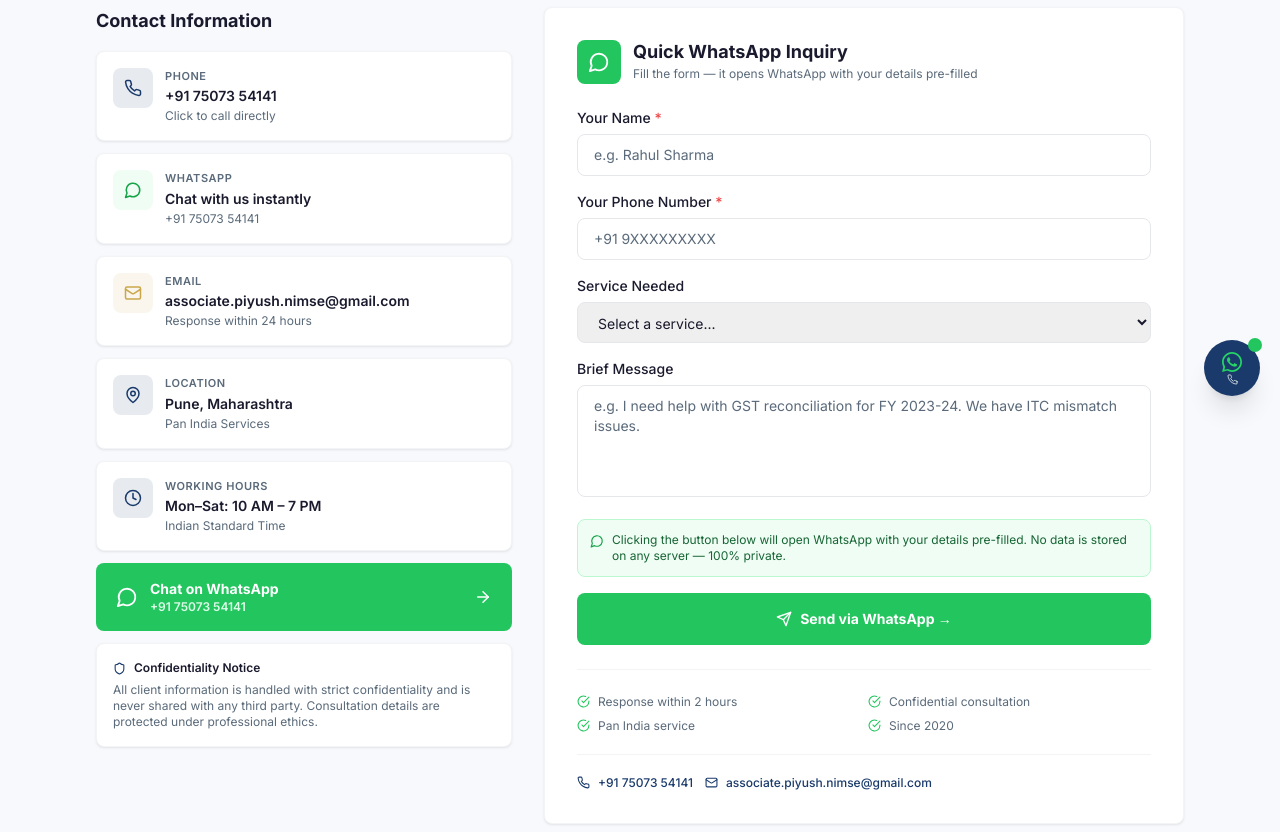
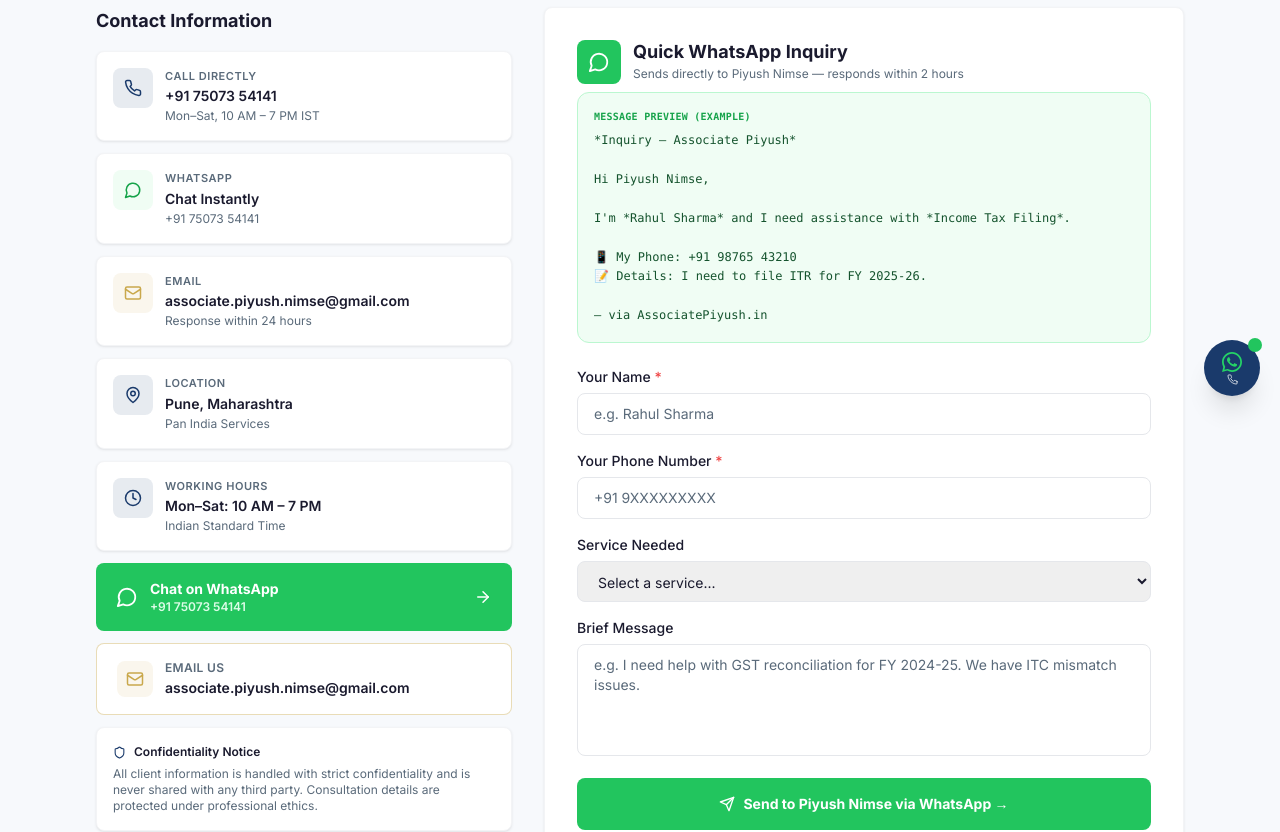
Before and after one commit to ccassociates2024-boop/associate-piyush, a Next.js app: page /contact in a window 1280 px wide. Shown: the part 380-1212 px from the top of the page. Built offline with nearby package versions, Linux system fonts and the light colour scheme.

Commit message:
Add WA inquiry template, 4 real testimonials, income tax section, email prominence

```diff
--- a/app/contact/ContactForm.tsx
+++ b/app/contact/ContactForm.tsx
@@ -18,25 +18,27 @@
 const EMAIL = "associate.piyush.nimse@gmail.com";
 const WA_BASE = `https://wa.me/${PHONE_RAW}`;
 const WA_QUICK = `${WA_BASE}?text=${encodeURIComponent(
-  "Hello Associate Piyush, I need tax consultation."
+  "Hi Piyush Nimse,\n\nI need tax consultation. Please get back to me.\n\n— via AssociatePiyush.in"
 )}`;
 
 const SERVICES = [
   "GST Reconciliation",
-  "Income Tax Filing",
+  "Income Tax Filing (ITR)",
   "TDS Compliance",
   "Forensic Accounting",
   "Tax Notice Reply",
+  "Audit & Assurance",
   "Business Advisory",
+  "Capital Gains Tax",
   "Other",
 ];
 
 const INFO_CARDS = [
   {
     icon: Phone,
-    label: "Phone",
+    label: "Call Directly",
     value: PHONE,
-    sub: "Click to call directly",
+    sub: "Mon–Sat, 10 AM – 7 PM IST",
     href: "tel:+917507354141",
     accent: "bg-primary/10",
     iconColor: "text-primary",
@@ -44,7 +46,7 @@
   {
     icon: MessageCircle,
     label: "WhatsApp",
-    value: "Chat with us instantly",
+    value: "Chat Instantly",
     sub: PHONE,
     href: WA_QUICK,
     accent: "bg-green-50",
@@ -98,12 +100,14 @@
 
   const handleWhatsApp = (e: React.FormEvent) => {
     e.preventDefault();
-    const text = [
-      `Name: ${form.name || "—"}`,
-      `Phone: ${form.phone || "—"}`,
-      `Service: ${form.service || "—"}`,
-      `Message: ${form.message || "—"}`,
-    ].join("\n");
+    const text =
+      `*Inquiry — Associate Piyush*\n\n` +
+      `Hi Piyush Nimse,\n\n` +
+      `I'm *${form.name || "—"}* and I need assistance with *${form.service || "Tax Consultation"}*.\n\n` +
+      `📱 My Phone: ${form.phone || "—"}\n` +
+      (form.message ? `📝 Details: ${form.message}\n\n` : "\n") +
+      `Please get back to me at your earliest convenience.\n\n` +
+      `— via AssociatePiyush.in`;
     const url = `${WA_BASE}?text=${encodeURIComponent(text)}`;
     window.open(url, "_blank", "noopener,noreferrer");
   };
@@ -164,10 +168,24 @@
                 <MessageCircle size={22} />
                 <div className="text-left">
                   <div className="text-sm font-bold">Chat on WhatsApp</div>
-                  <div className="text-green-100 text-xs">+91 75073 54141</div>
+                  <div className="text-green-100 text-xs">{PHONE}</div>
                 </div>
               </div>
               <ArrowRight size={18} />
+            </a>
+
+            {/* Email CTA */}
+            <a
+              href={`mailto:${EMAIL}`}
+              className="flex items-center gap-3 bg-white border border-gold/40 hover:border-gold rounded-lg px-5 py-4 transition-colors w-full"
+            >
+              <div className="w-9 h-9 rounded-lg bg-gold/10 flex items-center justify-center flex-shrink-0">
+                <Mail size={18} className="text-gold" />
+              </div>
+              <div>
+                <div className="text-xs font-semibold text-muted uppercase tracking-wide mb-0.5">Email Us</div>
+                <div className="text-sm font-semibold text-dark break-all">{EMAIL}</div>
+              </div>
             </a>
 
             {/* Confidentiality note */}
@@ -186,7 +204,7 @@
           <div className="lg:col-span-3">
             <div className="bg-white rounded-card shadow-card border border-gray-100 p-6 sm:p-8">
               {/* Header */}
-              <div className="flex items-center gap-3 mb-6">
+              <div className="flex items-center gap-3 mb-2">
                 <div className="w-11 h-11 rounded-lg bg-green-500 flex items-center justify-center flex-shrink-0">
                   <MessageCircle size={22} className="text-white" />
                 </div>
@@ -195,9 +213,17 @@
                     Quick WhatsApp Inquiry
                   </h2>
                   <p className="text-muted text-xs mt-0.5">
-                    Fill the form — it opens WhatsApp with your details pre-filled
+                    Sends directly to Piyush Nimse — responds within 2 hours
                   </p>
                 </div>
+              </div>
+
+              {/* Preview message example */}
+              <div className="bg-green-50 border border-green-200 rounded-xl p-4 mb-6 text-xs text-green-900 font-mono leading-relaxed">
+                <div className="text-[10px] text-green-600 font-semibold uppercase tracking-wide mb-1.5">Message Preview (example)</div>
+                <div className="whitespace-pre-line">{
+                  `*Inquiry — Associate Piyush*\n\nHi Piyush Nimse,\n\nI'm *Rahul Sharma* and I need assistance with *Income Tax Filing*.\n\n📱 My Phone: +91 98765 43210\n📝 Details: I need to file ITR for FY 2025-26.\n\n— via AssociatePiyush.in`
+                }</div>
               </div>
 
               <form onSubmit={handleWhatsApp} className="space-y-4">
@@ -251,19 +277,10 @@
                   <label className="label">Brief Message</label>
                   <textarea
                     className="input-field h-28 resize-none"
-                    placeholder="e.g. I need help with GST reconciliation for FY 2023-24. We have ITC mismatch issues."
+                    placeholder="e.g. I need help with GST reconciliation for FY 2024-25. We have ITC mismatch issues."
                     value={form.message}
                     onChange={(e) => set("message", e.target.value)}
                   />
-                </div>
-
-                {/* How it works note */}
-                <div className="flex items-start gap-2 p-3 bg-green-50 border border-green-200 rounded-lg">
-                  <MessageCircle size={14} className="text-green-600 flex-shrink-0 mt-0.5" />
-                  <p className="text-xs text-green-800">
-                    Clicking the button below will open WhatsApp with your details
-                    pre-filled. No data is stored on any server — 100% private.
-                  </p>
                 </div>
 
                 {/* Submit */}
@@ -272,7 +289,7 @@
                   className="flex items-center justify-center gap-2 w-full bg-green-500 hover:bg-green-600 text-white font-bold rounded-lg py-4 text-sm transition-colors"
                 >
                   <Send size={16} />
-                  Send via WhatsApp →
+                  Send to Piyush Nimse via WhatsApp →
                 </button>
               </form>
 
@@ -287,18 +304,19 @@
               </div>
 
               {/* Also reachable via */}
-              <div className="mt-5 pt-5 border-t border-gray-100 flex flex-wrap gap-3">
+              <div className="mt-5 pt-5 border-t border-gray-100 space-y-2">
+                <div className="text-xs text-muted font-semibold uppercase tracking-wide mb-2">Or reach us directly</div>
                 <a
                   href={`tel:+${PHONE_RAW}`}
-                  className="flex items-center gap-2 text-xs font-medium text-primary hover:underline"
+                  className="flex items-center gap-2 text-sm font-medium text-primary hover:underline"
                 >
-                  <Phone size={13} /> {PHONE}
+                  <Phone size={14} /> {PHONE}
                 </a>
                 <a
                   href={`mailto:${EMAIL}`}
-                  className="flex items-center gap-2 text-xs font-medium text-primary hover:underline"
+                  className="flex items-center gap-2 text-sm font-medium text-primary hover:underline break-all"
                 >
-                  <Mail size={13} /> {EMAIL}
+                  <Mail size={14} /> {EMAIL}
                 </a>
               </div>
             </div>
--- a/app/page.tsx
+++ b/app/page.tsx
@@ -112,22 +112,32 @@
 
 const testimonials = [
   {
-    name: "Rajesh Mehta",
-    role: "Director, Mehta Textiles Pvt. Ltd., Pune",
-    text: "Associate Piyush resolved our 3-year GST ITC mismatch within a week. The reconciliation report was meticulous and helped us claim ₹4.2 lakhs of blocked credit. Highly professional service.",
+    name: "Mukund Kulkarni",
+    role: "Director, Kulkarni Enterprises, Pune",
+    text: "Piyush resolved a 3-year GST ITC mismatch in under a week. The reconciliation report was meticulous — helped us recover ₹4.2 lakhs of blocked credit. Highly recommend.",
     stars: 5,
+    service: "GST Reconciliation",
   },
   {
-    name: "Priya Sharma",
-    role: "CFO, TechBridge Solutions, Bangalore",
-    text: "We engaged Associate Piyush for a forensic audit after detecting irregularities in vendor payments. The investigation was thorough, confidential, and the findings report held up in legal proceedings.",
+    name: "Yogesh Zaware",
+    role: "Proprietor, Zaware Agro Traders, Nashik",
+    text: "Switched to the new tax regime on Piyush's advice after a detailed comparison. Saved ₹1.8 lakhs in taxes this year. The free ITR estimator tool gave me confidence even before the consultation.",
     stars: 5,
+    service: "Income Tax Advisory",
   },
   {
-    name: "Suresh Patil",
-    role: "Proprietor, Patil Agro Exports, Nasik",
-    text: "Switched from old to new tax regime after their detailed comparison. Saved ₹1.8 lakhs in taxes this year. The ITR estimator tool on the website gave me confidence before the consultation.",
+    name: "Nirmala Sawant",
+    role: "CFO, TechBridge Solutions, Bangalore",
+    text: "We engaged Associate Piyush for a forensic audit after detecting vendor payment irregularities. The investigation was thorough, confidential, and the findings report held up in legal proceedings.",
     stars: 5,
+    service: "Forensic Accounting",
+  },
+  {
+    name: "Pravin Patil",
+    role: "Owner, Patil Construction, Solapur",
+    text: "TDS compliance was always a headache for our business. Piyush set up a proper quarterly system — zero defaults since we engaged him 14 months ago. Excellent and reliable service.",
+    stars: 5,
+    service: "TDS Compliance",
   },
 ];
 
@@ -276,8 +286,73 @@
           </div>
           <div className="text-center mt-8">
             <Link href="/tools" className="btn-outline gap-2">
-              View All 12 Tools <ArrowRight size={16} />
+              View All 15 Tools <ArrowRight size={16} />
             </Link>
+          </div>
+        </div>
+      </section>
+
+      {/* Income Tax Highlight */}
+      <section className="bg-white py-16 border-t border-gray-100">
+        <div className="max-w-7xl mx-auto px-4 sm:px-6 lg:px-8">
+          <div className="grid lg:grid-cols-2 gap-10 items-center">
+            <div>
+              <div className="inline-flex items-center gap-2 px-3 py-1.5 bg-primary/8 rounded-full text-primary text-xs font-semibold mb-4">
+                <Calculator size={12} /> Income Tax Advisory
+              </div>
+              <h2 className="text-3xl font-bold text-dark mb-4 leading-tight">
+                Old Regime vs New Regime —<br />
+                <span className="text-primary">Know Which Saves You More</span>
+              </h2>
+              <p className="text-muted leading-relaxed mb-6">
+                Under Finance Act 2025, the New Regime offers zero tax up to ₹12 lakh income (with 87A rebate). But Old Regime with deductions like 80C, 80D, and HRA can still be better for many. We run a detailed comparison for your exact numbers — no guesswork.
+              </p>
+              <div className="grid sm:grid-cols-2 gap-3 mb-6">
+                {[
+                  "ITR-1 to ITR-6 filing for all taxpayer types",
+                  "Old vs New regime live comparison",
+                  "80C / 80D deduction optimization",
+                  "Capital gains tax (STCG / LTCG) planning",
+                  "Scrutiny & notice (143(1), 148A) handling",
+                  "Appeals before CIT(A) and ITAT",
+                ].map((pt) => (
+                  <div key={pt} className="flex items-start gap-2 text-sm text-muted">
+                    <CheckCircle size={14} className="text-green-500 mt-0.5 flex-shrink-0" />
+                    <span>{pt}</span>
+                  </div>
+                ))}
+              </div>
+              <div className="flex flex-wrap gap-3">
+                <Link href="/services#income-tax" className="btn-primary gap-2">
+                  View Full Details <ArrowRight size={15} />
+                </Link>
+                <Link href="/tools/itr-estimator" className="btn-outline gap-2">
+                  <Calculator size={15} /> Try Free ITR Estimator
+                </Link>
+              </div>
+            </div>
+            <div className="space-y-3">
+              {[
+                { regime: "New Regime (FY 2026-27)", rate: "Zero tax up to ₹12L", note: "Standard deduction ₹75,000. Best for those with fewer deductions.", color: "border-primary", badge: "bg-primary/8 text-primary" },
+                { regime: "Old Regime", rate: "Standard deduction ₹50,000", note: "Add 80C (₹1.5L) + 80D + HRA + NPS — can save more for high deduction earners.", color: "border-gold", badge: "bg-gold/10 text-gold" },
+              ].map(({ regime, rate, note, color, badge }) => (
+                <div key={regime} className={`bg-white rounded-card shadow-card border-l-4 ${color} border border-gray-100 p-5`}>
+                  <div className="flex items-start justify-between gap-3 mb-2">
+                    <div className="font-semibold text-dark text-sm">{regime}</div>
+                    <span className={`${badge} text-xs font-semibold px-2 py-0.5 rounded-full whitespace-nowrap`}>{rate}</span>
+                  </div>
+                  <p className="text-muted text-xs leading-relaxed">{note}</p>
+                </div>
+              ))}
+              <div className="bg-primary/8 rounded-card border border-primary/20 p-5">
+                <div className="text-xs font-semibold text-primary uppercase tracking-wide mb-1">Our free tool</div>
+                <div className="font-semibold text-dark text-sm mb-1">ITR Tax Estimator — FY 2026-27</div>
+                <p className="text-muted text-xs leading-relaxed mb-3">Enter your income, deductions, and instantly see both regimes compared side by side. No login needed.</p>
+                <Link href="/tools/itr-estimator" className="text-primary text-xs font-semibold hover:underline flex items-center gap-1">
+                  Open Tool <ArrowRight size={12} />
+                </Link>
+              </div>
+            </div>
           </div>
         </div>
       </section>
@@ -291,18 +366,26 @@
               Trusted by businesses across India for precision and reliability.
             </p>
           </div>
-          <div className="grid md:grid-cols-3 gap-6">
+          <div className="grid md:grid-cols-2 lg:grid-cols-4 gap-5">
             {testimonials.map((t) => (
-              <div key={t.name} className="card border-t-2 border-t-gold">
-                <div className="flex mb-3">
-                  {Array.from({ length: t.stars }).map((_, i) => (
-                    <Star key={i} size={14} className="text-gold fill-gold" />
-                  ))}
+              <div key={t.name} className="card border-t-2 border-t-gold flex flex-col">
+                <div className="flex items-center gap-2 mb-3">
+                  <div className="flex">
+                    {Array.from({ length: t.stars }).map((_, i) => (
+                      <Star key={i} size={13} className="text-gold fill-gold" />
+                    ))}
+                  </div>
+                  <span className="text-[10px] font-semibold text-primary bg-primary/8 px-2 py-0.5 rounded-full">{t.service}</span>
                 </div>
-                <p className="text-muted text-sm leading-relaxed mb-5 italic">"{t.text}"</p>
-                <div>
-                  <div className="font-semibold text-dark text-sm">{t.name}</div>
-                  <div className="text-muted text-xs mt-0.5">{t.role}</div>
+                <p className="text-muted text-sm leading-relaxed mb-5 italic flex-1">"{t.text}"</p>
+                <div className="flex items-center gap-2 pt-3 border-t border-gray-100">
+                  <div className="w-8 h-8 rounded-full bg-primary/10 flex items-center justify-center flex-shrink-0">
+                    <span className="text-primary font-bold text-xs">{t.name.split(" ").map(n => n[0]).join("")}</span>
+                  </div>
+                  <div>
+                    <div className="font-semibold text-dark text-xs">{t.name}</div>
+                    <div className="text-muted text-[10px] mt-0.5">{t.role}</div>
+                  </div>
                 </div>
               </div>
             ))}
```
